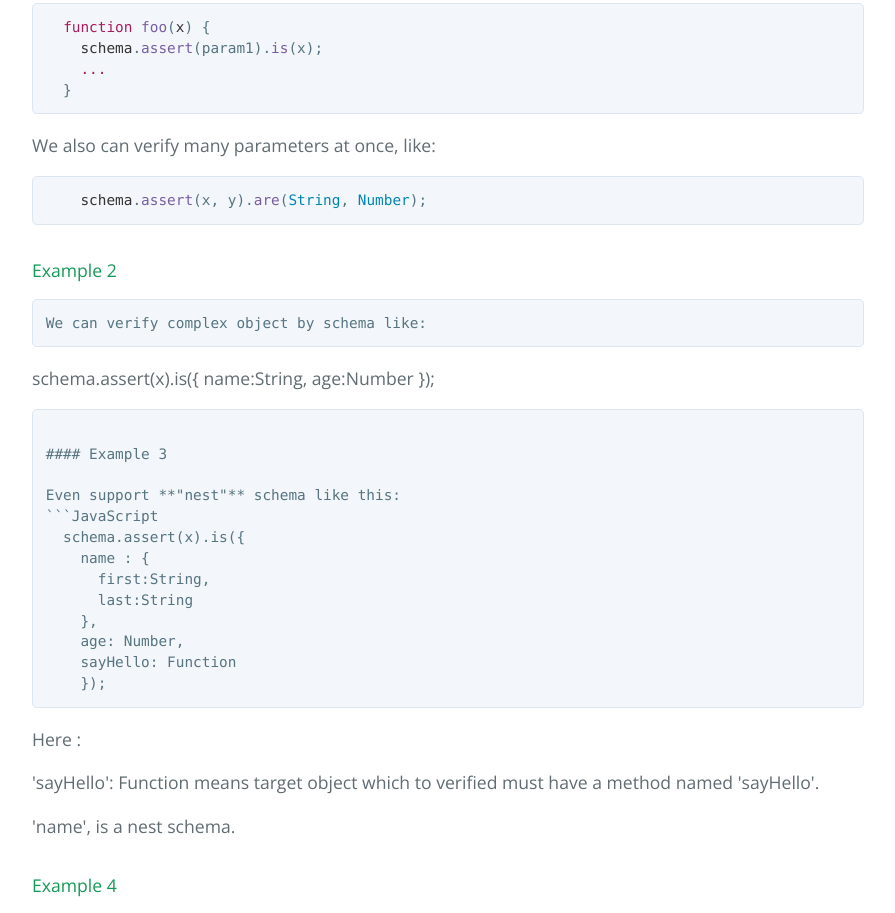
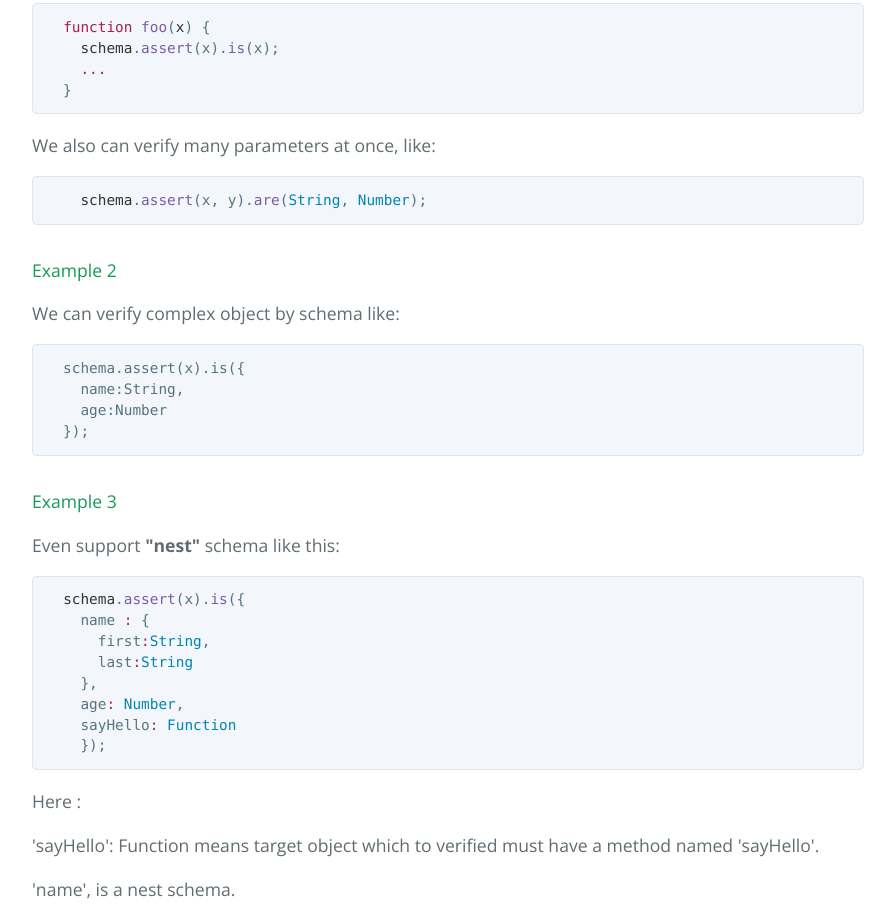
Before and after one commit to js-fullstack/duck-type, a plain HTML site: page index.html in a window 1280 px wide. Shown: the part 1582-2495 px from the top of the page, without its empty margins (192-1087 px from the left). Drawn offline with nearby package versions, Linux system fonts and the light colour scheme.

Commit message:
Create gh-pages branch via GitHub

````diff
--- a/index.html
+++ b/index.html
@@ -65,7 +65,7 @@
 <p>We wish that 'x' should be a String, we can verify the type of 'x' like this:</p>
 
 <div class="highlight highlight-source-js"><pre>  <span class="pl-k">function</span> <span class="pl-en">foo</span>(<span class="pl-smi">x</span>) {
-    <span class="pl-smi">schema</span>.<span class="pl-en">assert</span>(param1).<span class="pl-en">is</span>(x);
+    <span class="pl-smi">schema</span>.<span class="pl-en">assert</span>(x).<span class="pl-en">is</span>(x);
     <span class="pl-k">...</span>
   }</pre></div>
 
@@ -76,28 +76,27 @@
 <h4>
 <a id="example-2" class="anchor" href="#example-2" aria-hidden="true"><span aria-hidden="true" class="octicon octicon-link"></span></a>Example 2</h4>
 
-<pre><code>We can verify complex object by schema like:
+<p>We can verify complex object by schema like:</p>
+
+<pre><code>  schema.assert(x).is({
+    name:String,
+    age:Number
+  });
 </code></pre>
 
-<p>schema.assert(x).is({
-    name:String,
-    age:Number
-  });</p>
+<h4>
+<a id="example-3" class="anchor" href="#example-3" aria-hidden="true"><span aria-hidden="true" class="octicon octicon-link"></span></a>Example 3</h4>
 
-<pre><code>
-#### Example 3
+<p>Even support <strong>"nest"</strong> schema like this:</p>
 
-Even support **"nest"** schema like this:
-```JavaScript
-  schema.assert(x).is({
-    name : {
-      first:String,
-      last:String
+<div class="highlight highlight-source-js"><pre>  <span class="pl-smi">schema</span>.<span class="pl-en">assert</span>(x).<span class="pl-en">is</span>({
+    name <span class="pl-k">:</span> {
+      first<span class="pl-k">:</span><span class="pl-c1">String</span>,
+      last<span class="pl-k">:</span><span class="pl-c1">String</span>
     },
-    age: Number,
-    sayHello: Function
-    });
-</code></pre>
+    age<span class="pl-k">:</span> <span class="pl-c1">Number</span>,
+    sayHello<span class="pl-k">:</span> <span class="pl-c1">Function</span>
+    });</pre></div>
 
 <p>Here :</p>
 
````
Also changed, not shown: params.json (+1 -1 lines).
